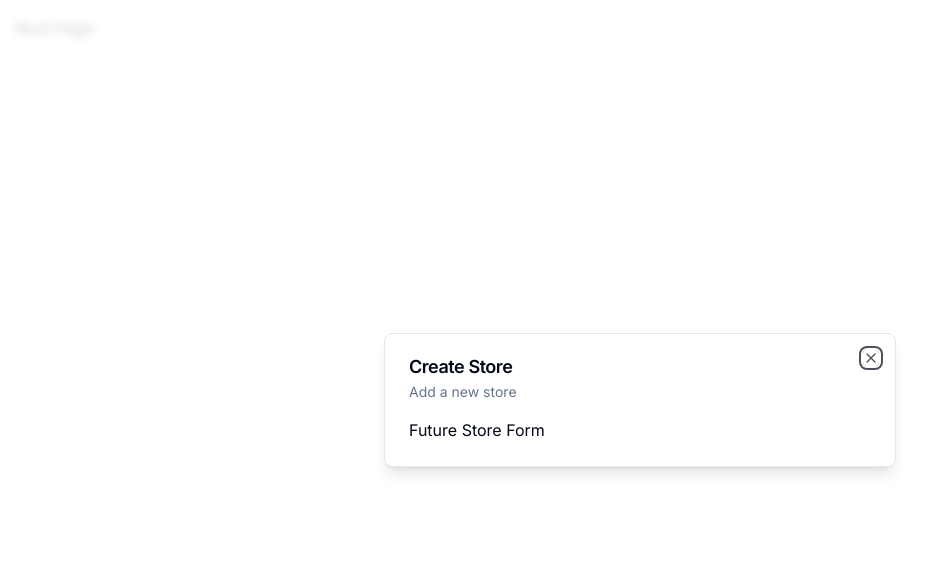
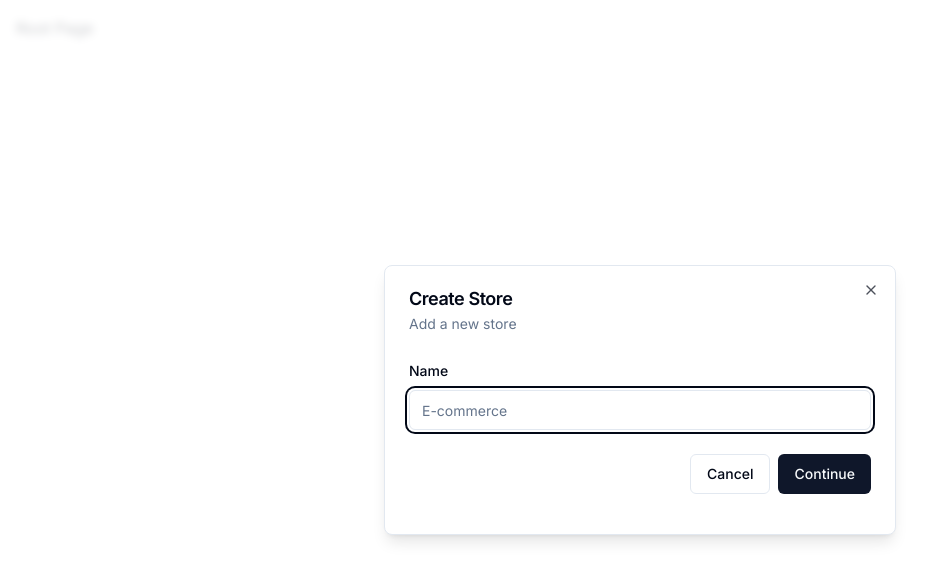
Before and after one commit to jacegonzales25/e-commerce-app-base, a Next.js app in the folder ecommerce-admin/: page / in a window 1280 px wide. Shown: the top 580 px of the page, without its empty margins (0-940 px from the left). Built offline with nearby package versions, Linux system fonts and the light colour scheme.

Commit message:
Added form components with Zod Validations and UI

```diff
--- a/ecommerce-admin/components/modals/store-modal.tsx
+++ b/ecommerce-admin/components/modals/store-modal.tsx
@@ -1,10 +1,35 @@
 "use client";
+
+import * as z from "zod";
+import { useForm } from "react-hook-form";
+import { zodResolver } from "@hookform/resolvers/zod";
 
 import { useStoreModal } from "@/app/hooks/use-store-modal"
 import { Modal } from "@/components/modal"
+import { Form, FormControl, FormField, FormItem, FormLabel, FormMessage } from "@/components/ui/form";
+import { Input } from "@/components/ui/input";
+import { Button } from "@/components/ui/button";
+
+const formSchema = z.object({
+    name: z.string().min(1)
+
+});
 
 export const StoreModal = () => {
     const storeModal = useStoreModal();
+
+    const form = useForm<z.infer<typeof formSchema>>({
+        resolver: zodResolver(formSchema),
+        defaultValues: {
+            name: ""
+        },
+    });
+
+    const onSubmit = async (values: z.infer<typeof formSchema>) => {
+        // TODO: Create store
+        console.log(values);
+    };
+
 
     return(
         <Modal
@@ -13,7 +38,36 @@
             isOpen={storeModal.isOpen}
             onClose={storeModal.onClose}
         >
-            Future Store Form
+            {/* Div to return a form, with styling of space */}
+            <div>
+                <div className="space-y-4 py-2 pb-4">
+                    <Form {...form}>
+                        <form onSubmit={form.handleSubmit(onSubmit)}>
+                            <FormField
+                                control={form.control}
+                                name="name"
+                                render={( { field }) => (
+                                    <FormItem>
+                                        <FormLabel>Name</FormLabel>
+                                        <FormControl>
+                                            <Input placeholder="E-commerce" {...field} />
+                                        </FormControl>
+                                        <FormMessage/>
+                                    </FormItem>
+                                )}
+                            />
+                            <div className="pt-6 space-x-2 flex items-center justify-end w-full">
+                               <Button
+                               variant="outline"
+                               onClick={storeModal.onClose}>
+                                Cancel
+                                </Button>
+                                <Button type="submit">Continue</Button>
+                            </div>
+                        </form>
+                    </Form>
+                </div>
+            </div>
         </Modal>
     );
 };
--- /dev/null
+++ b/ecommerce-admin/components/ui/form.tsx
@@ -0,0 +1,176 @@
+import * as React from "react"
+import * as LabelPrimitive from "@radix-ui/react-label"
+import { Slot } from "@radix-ui/react-slot"
+import {
+  Controller,
+  ControllerProps,
+  FieldPath,
+  FieldValues,
+  FormProvider,
+  useFormContext,
+} from "react-hook-form"
+
+import { cn } from "@/lib/utils"
+import { Label } from "@/components/ui/label"
+
+const Form = FormProvider
+
+type FormFieldContextValue<
+  TFieldValues extends FieldValues = FieldValues,
+  TName extends FieldPath<TFieldValues> = FieldPath<TFieldValues>
+> = {
+  name: TName
+}
+
+const FormFieldContext = React.createContext<FormFieldContextValue>(
+  {} as FormFieldContextValue
+)
+
+const FormField = <
+  TFieldValues extends FieldValues = FieldValues,
+  TName extends FieldPath<TFieldValues> = FieldPath<TFieldValues>
+>({
+  ...props
+}: ControllerProps<TFieldValues, TName>) => {
+  return (
+    <FormFieldContext.Provider value={{ name: props.name }}>
+      <Controller {...props} />
+    </FormFieldContext.Provider>
+  )
+}
+
+const useFormField = () => {
+  const fieldContext = React.useContext(FormFieldContext)
+  const itemContext = React.useContext(FormItemContext)
+  const { getFieldState, formState } = useFormContext()
+
+  const fieldState = getFieldState(fieldContext.name, formState)
+
+  if (!fieldContext) {
+    throw new Error("useFormField should be used within <FormField>")
+  }
+
+  const { id } = itemContext
+
+  return {
+    id,
+    name: fieldContext.name,
+    formItemId: `${id}-form-item`,
+    formDescriptionId: `${id}-form-item-description`,
+    formMessageId: `${id}-form-item-message`,
+    ...fieldState,
+  }
+}
+
+type FormItemContextValue = {
+  id: string
+}
+
+const FormItemContext = React.createContext<FormItemContextValue>(
+  {} as FormItemContextValue
+)
+
+const FormItem = React.forwardRef<
+  HTMLDivElement,
+  React.HTMLAttributes<HTMLDivElement>
+>(({ className, ...props }, ref) => {
+  const id = React.useId()
+
+  return (
+    <FormItemContext.Provider value={{ id }}>
+      <div ref={ref} className={cn("space-y-2", className)} {...props} />
+    </FormItemContext.Provider>
+  )
+})
+FormItem.displayName = "FormItem"
+
+const FormLabel = React.forwardRef<
+  React.ElementRef<typeof LabelPrimitive.Root>,
+  React.ComponentPropsWithoutRef<typeof LabelPrimitive.Root>
+>(({ className, ...props }, ref) => {
+  const { error, formItemId } = useFormField()
+
+  return (
+    <Label
+      ref={ref}
+      className={cn(error && "text-destructive", className)}
+      htmlFor={formItemId}
+      {...props}
+    />
+  )
+})
+FormLabel.displayName = "FormLabel"
+
+const FormControl = React.forwardRef<
+  React.ElementRef<typeof Slot>,
+  React.ComponentPropsWithoutRef<typeof Slot>
+>(({ ...props }, ref) => {
+  const { error, formItemId, formDescriptionId, formMessageId } = useFormField()
+
+  return (
+    <Slot
+      ref={ref}
+      id={formItemId}
+      aria-describedby={
+        !error
+          ? `${formDescriptionId}`
+          : `${formDescriptionId} ${formMessageId}`
+      }
+      aria-invalid={!!error}
+      {...props}
+    />
+  )
+})
+FormControl.displayName = "FormControl"
+
+const FormDescription = React.forwardRef<
+  HTMLParagraphElement,
+  React.HTMLAttributes<HTMLParagraphElement>
+>(({ className, ...props }, ref) => {
+  const { formDescriptionId } = useFormField()
+
+  return (
+    <p
+      ref={ref}
+      id={formDescriptionId}
+      className={cn("text-sm text-muted-foreground", className)}
+      {...props}
+    />
+  )
+})
+FormDescription.displayName = "FormDescription"
+
+const FormMessage = React.forwardRef<
+  HTMLParagraphElement,
+  React.HTMLAttributes<HTMLParagraphElement>
+>(({ className, children, ...props }, ref) => {
+  const { error, formMessageId } = useFormField()
+  const body = error ? String(error?.message) : children
+
+  if (!body) {
+    return null
+  }
+
+  return (
+    <p
+      ref={ref}
+      id={formMessageId}
+      className={cn("text-sm font-medium text-destructive", className)}
+      {...props}
+    >
+      {body}
+    </p>
+  )
+})
+FormMessage.displayName = "FormMessage"
+
+export {
+  useFormField,
+  Form,
+  FormItem,
+  FormLabel,
+  FormControl,
+  FormDescription,
+  FormMessage,
+  FormField,
+}
--- /dev/null
+++ b/ecommerce-admin/components/ui/input.tsx
@@ -0,0 +1,25 @@
+import * as React from "react"
+
+import { cn } from "@/lib/utils"
+
+export interface InputProps
+  extends React.InputHTMLAttributes<HTMLInputElement> {}
+
+const Input = React.forwardRef<HTMLInputElement, InputProps>(
+  ({ className, type, ...props }, ref) => {
+    return (
+      <input
+        type={type}
+        className={cn(
+          "flex h-10 w-full rounded-md border border-input bg-background px-3 py-2 text-sm ring-offset-background file:border-0 file:bg-transparent file:text-sm file:font-medium placeholder:text-muted-foreground focus-visible:outline-none focus-visible:ring-2 focus-visible:ring-ring focus-visible:ring-offset-2 disabled:cursor-not-allowed disabled:opacity-50",
+          className
+        )}
+        ref={ref}
+        {...props}
+      />
+    )
+  }
+)
+Input.displayName = "Input"
+
+export { Input }
--- /dev/null
+++ b/ecommerce-admin/components/ui/label.tsx
@@ -0,0 +1,26 @@
+"use client"
+
+import * as React from "react"
+import * as LabelPrimitive from "@radix-ui/react-label"
+import { cva, type VariantProps } from "class-variance-authority"
+
+import { cn } from "@/lib/utils"
+
+const labelVariants = cva(
+  "text-sm font-medium leading-none peer-disabled:cursor-not-allowed peer-disabled:opacity-70"
+)
+
+const Label = React.forwardRef<
+  React.ElementRef<typeof LabelPrimitive.Root>,
+  React.ComponentPropsWithoutRef<typeof LabelPrimitive.Root> &
+    VariantProps<typeof labelVariants>
+>(({ className, ...props }, ref) => (
+  <LabelPrimitive.Root
+    ref={ref}
+    className={cn(labelVariants(), className)}
+    {...props}
+  />
+))
+Label.displayName = LabelPrimitive.Root.displayName
+
+export { Label }
--- a/ecommerce-admin/package.json
+++ b/ecommerce-admin/package.json
@@ -10,7 +10,9 @@
   },
   "dependencies": {
     "@clerk/nextjs": "^4.23.5",
+    "@hookform/resolvers": "^3.3.1",
     "@radix-ui/react-dialog": "^1.0.4",
+    "@radix-ui/react-label": "^2.0.2",
     "@radix-ui/react-slot": "^1.0.2",
     "@types/node": "20.6.0",
     "@types/react": "18.2.21",
@@ -25,10 +27,12 @@
     "postcss": "8.4.29",
     "react": "18.2.0",
     "react-dom": "18.2.0",
+    "react-hook-form": "^7.46.1",
     "tailwind-merge": "^1.14.0",
     "tailwindcss": "3.3.3",
     "tailwindcss-animate": "^1.0.7",
     "typescript": "5.2.2",
+    "zod": "^3.22.2",
     "zustand": "^4.4.1"
   }
 }
```
Also changed, not shown: 1 other file (tests, documents, lock files or other folders).
